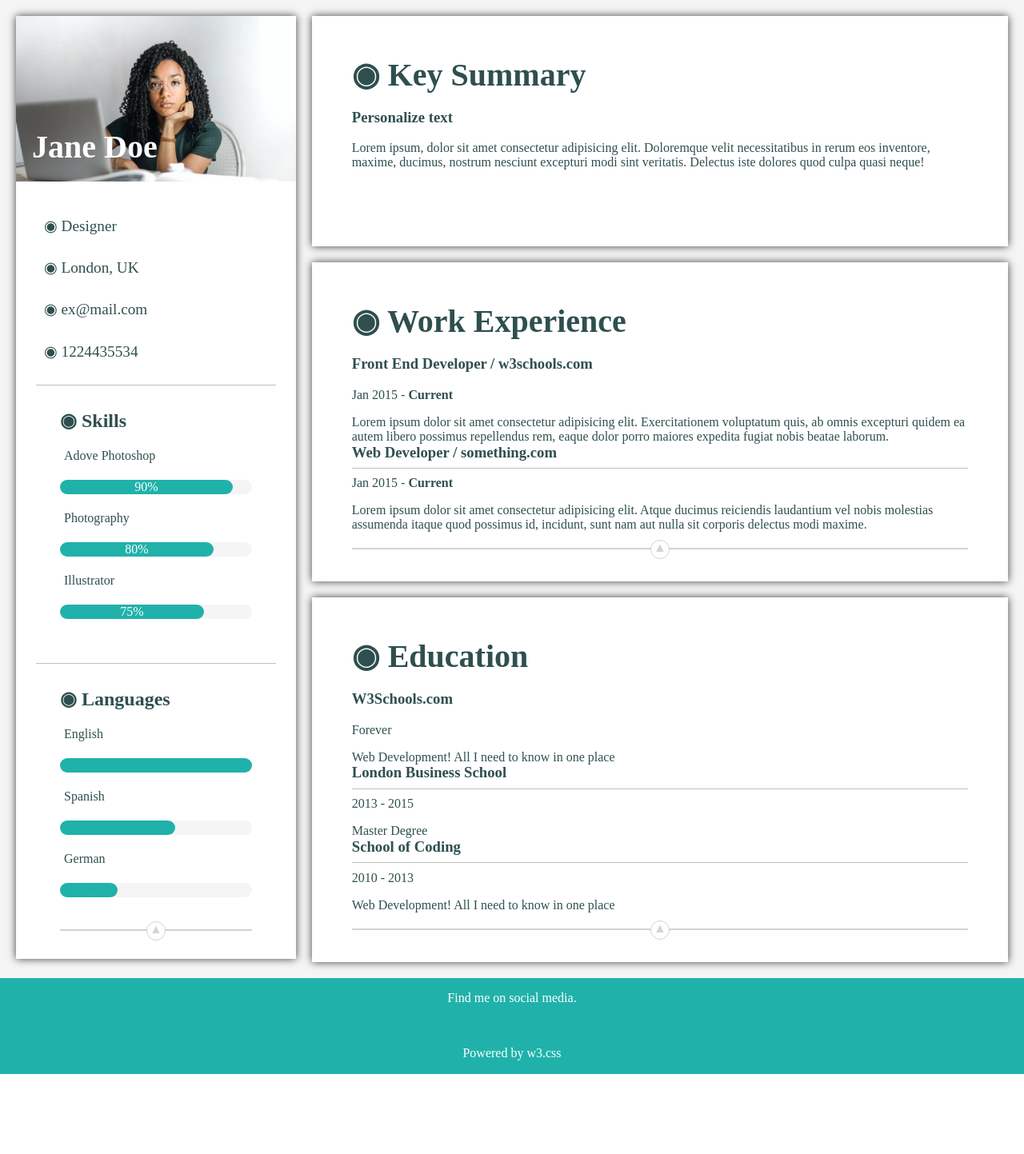
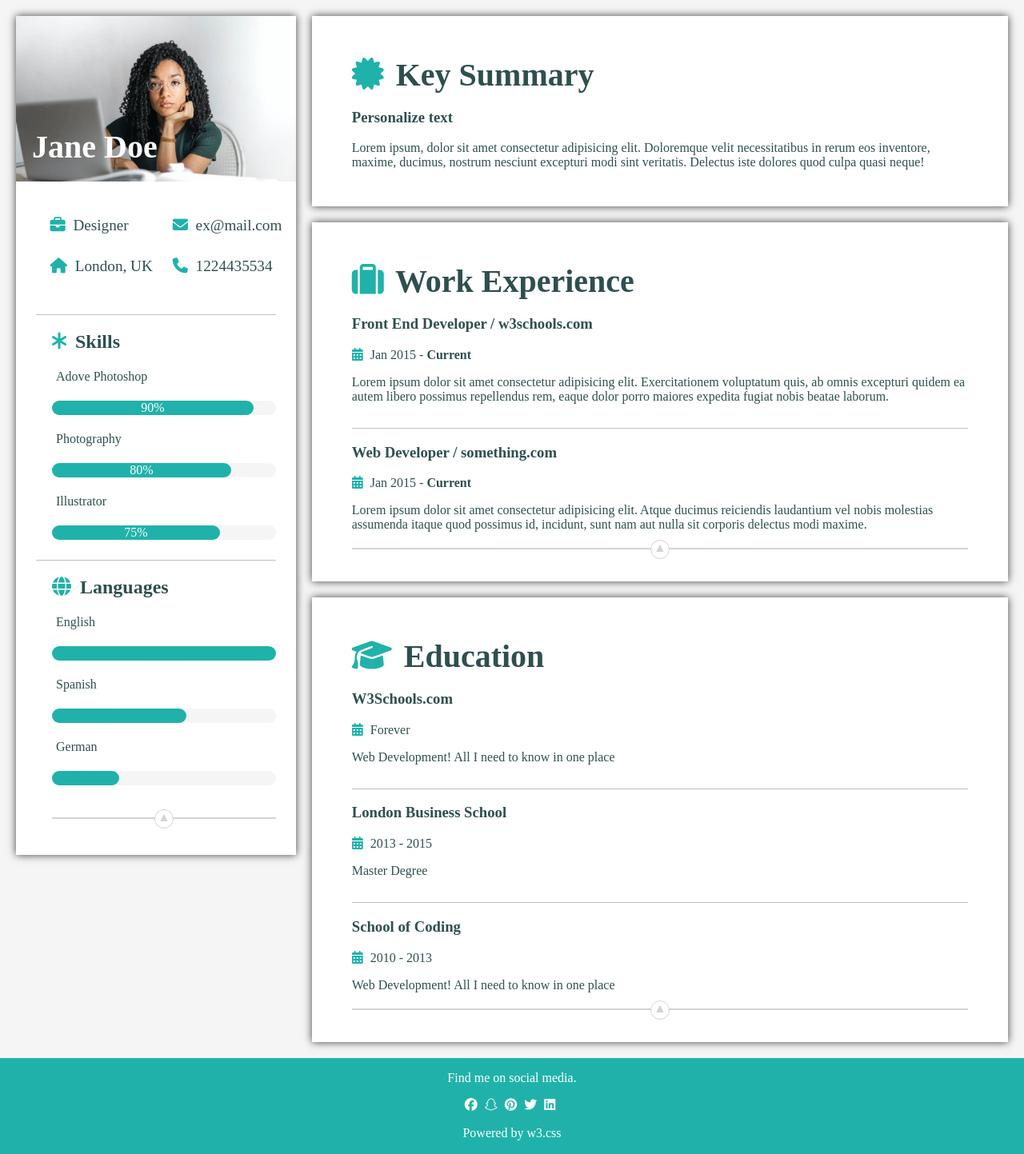
Before and after one commit to MaxAim/HTML-CV, a plain HTML site: page index.html in a window 1280 px wide. Shown: the whole page at 80% size. Before the commit the page ends 1343 px from the top, so only its background shows below. Drawn offline with Linux system fonts and the light colour scheme.

Commit message:
Add files via upload

```diff
--- a/css/style.css
+++ b/css/style.css
@@ -14,6 +14,8 @@ body{
     overflow-x: hidden;
     color: darkslategray;
     margin: 0;
+    background-color: whitesmoke;
+    display: grid;
 }
 
 nav, #menu{
@@ -33,6 +35,23 @@ h1, h2{
 
 h1{
     padding: 40% 0 20px 20px;
+}
+
+h3{
+    padding-top: 50px;
+}
+
+#summary h2, #education h2, #work h2{
+    margin-bottom: -50px;
+}
+
+#summary{
+    padding-bottom: 30px;
+}
+
+i{
+    padding-right: 5px;
+    color: lightseagreen;
 }
 
 button{
@@ -65,6 +84,8 @@ button{
     justify-content: space-around;
     column-gap: 20px;
     padding: 20px 20px 0 20px;
+    max-width: 1400px;
+    justify-self: center;
 }
 
 aside, main>div{
@@ -78,7 +99,7 @@ aside, main>div{
 }
 
 aside{
-    width: 27.25%;
+    width: 50%;
     padding: 0 0 20px 0;
     height: fit-content;
 }
@@ -91,6 +112,11 @@ aside{
     margin: 25px;
     padding: 25px;
     border-top: 1px solid rgba(128, 128, 128, 0.5);
+    padding: 20px 0 0 20px;
+}
+
+.skills:last-of-type{
+    padding-bottom: 40px;
 }
 
 main p:nth-of-type(even){
@@ -108,6 +134,7 @@ main div div:last-of-type p{
     justify-content: space-around;
     font-size: 1.2rem;
     width: 90%;
+    padding: 20px 0 0 30px;
 }
 
 #name{
@@ -155,17 +182,8 @@ footer{
     justify-content: center;
 }
 
-@media (max-width: 1400px) {
-    aside{
-        width: 50%;
-    }
-    .points{
-        display: block;
-        padding: 20px 0 0 30px;
-    }
-    .skills{
-        padding: 30px;
-    }
+footer i{
+    color: white;
 }
 
 @media (max-width: 1024px) {
@@ -190,28 +208,47 @@ footer{
         background-color: rgba(32, 178, 171, 0.95);
         display: grid;
         position: fixed;
-        height: 120%;
+        height: 90vh;
         width: 66%;
-        right: -400px;
+        max-width: 350px;
+        right: -100%;
         top: 0;
         z-index: 10;
         border-left: thin black solid;
         padding-bottom: 50%;
         transition: right 0.5s ease-out;
+        align-content: space-between;
     }
     nav div{
         display: grid;
         height: 40%;
-        margin: 40px;
+        margin-top: 40px;
     }
     a{
         font-size: 1rem;
         color: whitesmoke;
         text-decoration: none;
         padding-top: 12px;
+        padding-left: 50px;
+    }
+    nav i{
+        color: white;
+    }
+    #social{
+        display: flex;
+        position: absolute;
+        top: 85vh;
+        width: 100%;
+        justify-content: center;
+    }
+    #social a{
+        padding: 0;
     }
     aside{
         width: 100%;
+    }
+    #work div, #education div{
+        padding: 0;
     }
     .points{
         width: 100%;
--- a/index.html
+++ b/index.html
@@ -6,6 +6,7 @@
     <meta name="viewport" content="width=device-width, initial-scale=1.0">
     <link rel="stylesheet" href="css/style.css">
     <script src="js/script.js"></script>
+    <script src="https://kit.fontawesome.com/cc0fb5330a.js" crossorigin="anonymous"></script>
     <title>CV</title>
 </head>
 <body onload="load()">
@@ -19,6 +20,13 @@
                 <a href="#work">Work Experience</a>
                 <a href="#education">Education</a>
             </div>
+            <div id="social">
+                <a href="www.facebook.com"><i class="fa-brands fa-facebook"></i></a>
+                <a href="www.snapchat.com"><i class="fa-brands fa-snapchat"></i></a>
+                <a href="www.pinterest.com"><i class="fa-brands fa-pinterest"></i></a>
+                <a href="www.twitter.com"><i class="fa-brands fa-twitter"></i></a>
+                <a href="www.linkedin.com"><i class="fa-brands fa-linkedin"></i></a>
+            </div>
             <div>
 
             </div>
@@ -29,16 +37,16 @@
             </div>
             <div class="points">
                 <div>
-                    <p>◉ Designer</p>
-                    <p>◉ London, UK</p>
+                    <p><i class="fa-solid fa-briefcase"></i> Designer</p>
+                    <p><i class="fa-solid fa-house"></i> London, UK</p>
                 </div>
                 <div>
-                    <p>◉ ex@mail.com</p>
-                    <p>◉ 1224435534</p>
+                    <p><i class="fa-solid fa-envelope"></i> ex@mail.com</p>
+                    <p><i class="fa-solid fa-phone"></i> 1224435534</p>
                 </div>
             </div>
             <div id="skills" class="skills">
-                <h2>◉ Skills</h2>
+                <h2><i class="fa-solid fa-asterisk"></i> Skills</h2>
                 <p>Adove Photoshop</p>
                 <div class="percentages"><p class="colapsable aside">90%</p></div>
                 <p>Photography</p>
@@ -47,66 +55,65 @@
                 <div class="percentages"><p class="colapsable aside">75%</p></div>
             </div>
             <div class="skills">
-                <h2>◉ Languages</h2>
+                <h2><i class="fa-solid fa-globe"></i> Languages</h2>
                 <p>English</p>
                 <div class="percentages"><p class="colapsable aside">100%</p></div>
                 <p>Spanish</p>
                 <div class="percentages"><p class="colapsable aside">60%</p></div>
                 <p>German</p>
                 <div class="percentages"><p class="colapsable aside">30%</p></div>
-                <button onclick="full('aside')"><div class="button aside">▲</div></button>
+                <button title="Expand" onclick="full('aside')"><div class="button aside">▲</div></button>
             </div>
         </aside>
         <main>
             <div id="summary">
-                <h2>◉ Key Summary</h2>
+                <h2><i class="fa-solid fa-certificate"></i> Key Summary</h2>
                 <h3>Personalize text</h3>
                 <p>Lorem ipsum, dolor sit amet consectetur adipisicing elit. Doloremque velit necessitatibus in rerum eos inventore, maxime, ducimus, nostrum nesciunt excepturi modi sint veritatis. Delectus iste dolores quod culpa quasi neque!</p>
             </div>
             <div id="work">
-                <h2>◉ Work Experience</h2>
+                <h2><i class="fa-solid fa-suitcase"></i> Work Experience</h2>
                 <div>
                     <h3>Front End Developer / w3schools.com</h3>
-                    <p class="colapsable work">Jan 2015 - <b>Current</b></p>
+                    <p class="colapsable work"><i class="fa-solid fa-calendar-days"></i> Jan 2015 - <b>Current</b></p>
                     <p class="colapsable work">Lorem ipsum dolor sit amet consectetur adipisicing elit. Exercitationem voluptatum quis, ab omnis excepturi quidem ea autem libero possimus repellendus rem, eaque dolor porro maiores expedita fugiat nobis beatae laborum.</p>
                 </div>
                 <div>
                     <h3>Web Developer / something.com</h3>
-                    <p class="colapsable work">Jan 2015 - <b>Current</b></p>
+                    <p class="colapsable work"><i class="fa-solid fa-calendar-days"></i> Jan 2015 - <b>Current</b></p>
                     <p class="colapsable work">Lorem ipsum dolor sit amet consectetur adipisicing elit. Atque ducimus reiciendis laudantium vel nobis molestias assumenda itaque quod possimus id, incidunt, sunt nam aut nulla sit corporis delectus modi maxime.</p>
                 </div>
-                <button onclick="full('work')"><div class="button work">▲</div></button>
+                <button title="Expand" onclick="full('work')"><div class="button work">▲</div></button>
             </div>
             <div id="education">
-                <h2>◉ Education</h2>
+                <h2><i class="fa-solid fa-graduation-cap"></i> Education</h2>
                 <div>
                     <h3>W3Schools.com</h3>
-                    <p class="colapsable education">Forever</p>
+                    <p class="colapsable education"><i class="fa-solid fa-calendar-days"></i> Forever</p>
                     <p class="colapsable education">Web Development! All I need to know in one place</p>
                 </div>
                 <div>
                     <h3>London Business School</h3>
-                    <p class="colapsable education">2013 - 2015</p>
+                    <p class="colapsable education"><i class="fa-solid fa-calendar-days"></i> 2013 - 2015</p>
                     <p class="colapsable education">Master Degree</p>
                 </div>
                 <div>
                     <h3>School of Coding</h3>
-                    <p class="colapsable education">2010 - 2013</p>
+                    <p class="colapsable education"><i class="fa-solid fa-calendar-days"></i> 2010 - 2013</p>
                     <p class="colapsable education">Web Development! All I need to know in one place</p>
                 </div>
-                <button onclick="full('education')"><div class="button education">▲</div></button>
+                <button title="Expand" onclick="full('education')"><div class="button education">▲</div></button>
             </div>
         </main>
     </div>
     <footer>
         <p>Find me on social media.</p>
         <div>
-            <img src="" alt="">
-            <img src="" alt="">
-            <img src="" alt="">
-            <img src="" alt="">
-            <img src="" alt="">
-            <img src="" alt="">
+            <a href="www.facebook.com"><i class="fa-brands fa-facebook"></i></a>
+            <a href="www.snapchat.com"><i class="fa-brands fa-snapchat"></i></a>
+            <a href="www.pinterest.com"><i class="fa-brands fa-pinterest"></i></a>
+            <a href="www.twitter.com"><i class="fa-brands fa-twitter"></i></a>
+            <a href="www.linkedin.com"><i class="fa-brands fa-linkedin"></i></a>
         </div>
         <p>Powered by w3.css</p>
     </footer>
--- a/js/script.js
+++ b/js/script.js
@@ -26,18 +26,16 @@ function full(group){
     }
 }
 
-var ns;
-
 function hide(event){
     const navBar = document.querySelector("nav");
-    ns = event.target
-    if(event.target.tagName == "A"){
-        console.log(ns)
-    }
+    const body = document.querySelector("body");
+    if(event.target.tagName == "A") return;
     else if(navBar.style.right && event.target != navBar){
         navBar.style.right = null;
+        body.style.overflowY = "scroll";
     }
     else if(event.target == document.querySelector("#menu")){
+        body.style.overflowY = "hidden";
         navBar.style.right = 0;
     }
 }
```
